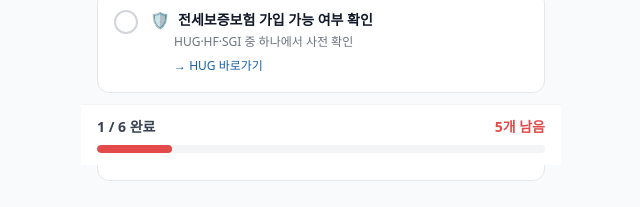
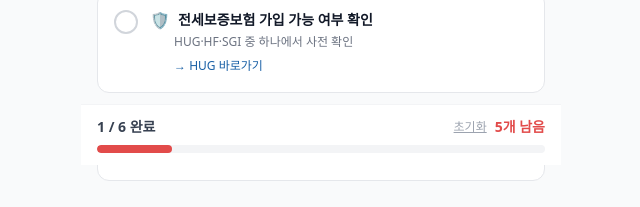
Before and after one commit to jipsa-app/jipsa-client, a React (Vite) app: page /checklist in a window 1280 px wide. Both pictures are taken after a click on the button 445 px from the left and 252 px from the top of the page. Shown: the part 635-842 px from the top of the page, without its empty margins (319-959 px from the left). Built offline with nearby package versions, Linux system fonts and the light colour scheme.

Commit message:
fix: 체크리스트 최대 항목 초과 방지 및 초기화 버튼 추가

```diff
--- a/src/pages/Checklist.jsx
+++ b/src/pages/Checklist.jsx
@@ -90,6 +90,10 @@ export default function Checklist() {
   }, [])
 
   const toggle = async (id) => {
+    const isChecked = !!checked[id]
+    // 이미 체크된 항목보다 더 많이 체크 못 하도록 제한
+    if (!isChecked && count >= items.length) return
+
     if (isLoggedIn) {
       try {
         await toggleChecklistItem(id)
@@ -99,6 +103,20 @@ export default function Checklist() {
       }
     }
     setChecked((c) => ({ ...c, [id]: !c[id] }))
+  }
+
+  const reset = async () => {
+    if (isLoggedIn) {
+      try {
+        // 체크된 항목 전부 토글 해제
+        const checkedIds = Object.keys(checked).filter(id => checked[id])
+        await Promise.all(checkedIds.map(id => toggleChecklistItem(id)))
+      } catch {
+        setToast('초기화에 실패했어요. 다시 시도해주세요')
+        return
+      }
+    }
+    setChecked({})
   }
 
   const count = Object.values(checked).filter(Boolean).length
@@ -215,9 +233,19 @@ export default function Checklist() {
       <div className="sticky bottom-0 bg-white border-t border-gray-100 px-4 py-3">
         <div className="flex items-center justify-between mb-2">
           <span className="text-sm font-semibold text-gray-700">{count} / {items.length} 완료</span>
-          <span className="text-sm font-bold" style={{ color: allDone ? '#639922' : '#E24B4A' }}>
-            {allDone ? '모두 완료 🎉' : `${items.length - count}개 남음`}
-          </span>
+          <div className="flex items-center gap-2">
+            {count > 0 && (
+              <button
+                onClick={reset}
+                className="text-xs text-gray-400 underline"
+              >
+                초기화
+              </button>
+            )}
+            <span className="text-sm font-bold" style={{ color: allDone ? '#639922' : '#E24B4A' }}>
+              {allDone ? '모두 완료 🎉' : `${items.length - count}개 남음`}
+            </span>
+          </div>
         </div>
         <div className="h-2 bg-gray-100 rounded-full overflow-hidden">
           <div
```
